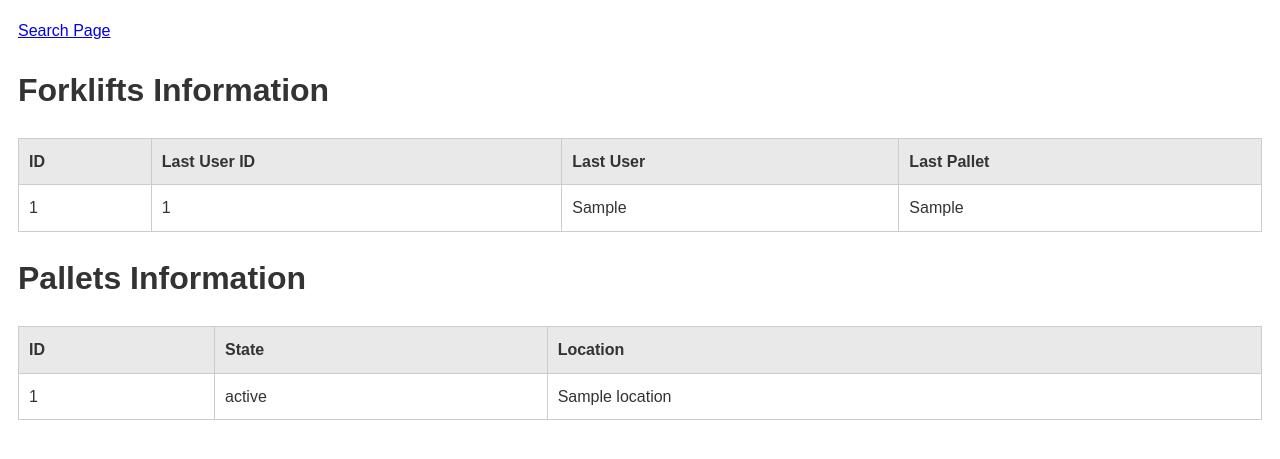
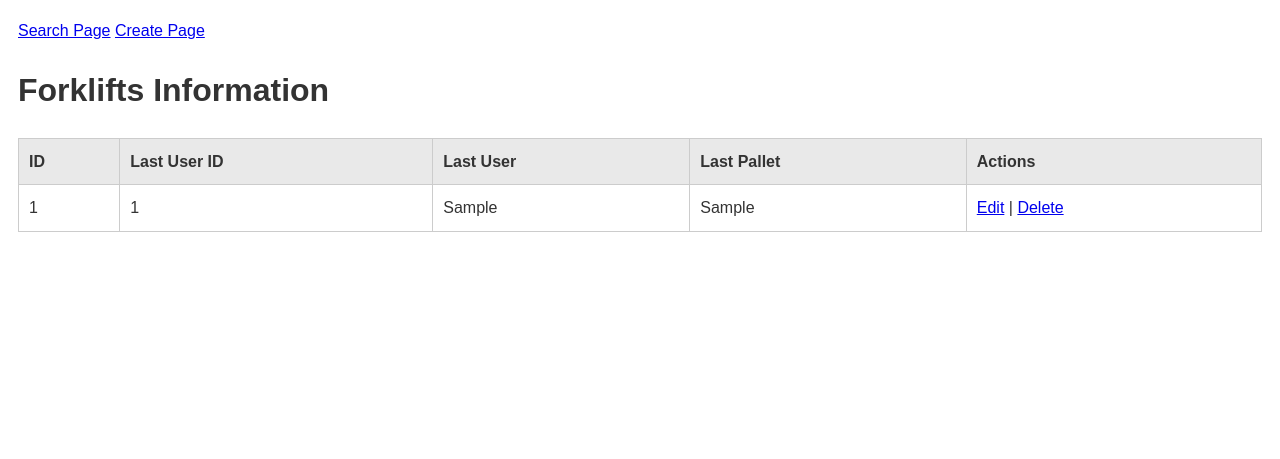
Before and after one commit to AeroWatchDkIT/AdminViewPy, a Flask app: page / in a window 1280 px wide. Shown: the top 459 px of the page. Run offline with Flask 3, Linux system fonts and the light colour scheme; a database or web service that is not in the repository returns one stand-in record (values such as "Sample title"); data that the repository does not hold is empty.

Commit message:
Added Crud Features

```diff
--- a/app.py
+++ b/app.py
@@ -1,27 +1,41 @@
-from flask import Flask, render_template
+from flask import Flask, render_template, request, redirect, url_for
 import requests
-from flask import request
 
 app = Flask(__name__)
+
+# Define your API endpoints
+FORKLIFTS_API = 'https://localhost:7128/Forklifts'
 
 @app.route('/')
 def index():
     # Fetch data from the Forklifts endpoint
-    forklift_response = requests.get('https://localhost:7128/Forklifts', verify=False)
-    if forklift_response.status_code == 200:
-        forklifts_data = forklift_response.json().get('forklifts', [])  # Use .get for safer access
+    response = requests.get(FORKLIFTS_API, verify=False)
+    if response.status_code == 200:
+        forklifts_data = response.json().get('forklifts', [])
     else:
         forklifts_data = []
 
-    # Fetch data from the Pallets endpoint
-    pallet_response = requests.get('https://localhost:7128/Pallets', verify=False)
-    if pallet_response.status_code == 200:
-        pallets_data = pallet_response.json()  # Assuming this is a list directly
-    else:
-        pallets_data = []
+    return render_template('index.html', forklifts=forklifts_data)
 
-    # Render data in a HTML template
-    return render_template('index.html', forklifts=forklifts_data, pallets=pallets_data)
+# Create Data (Create)
+@app.route('/create', methods=['GET', 'POST'])
+def create():
+    if request.method == 'POST':
+        # Process the form data and create a new data entry using the API
+        new_data = {
+            'id': request.form['id'],
+            'lastUserId': request.form['lastUserId'],
+            'lastUser': request.form['lastUser'],
+            'lastPallet': request.form['lastPallet']
+        }
+        # Send a POST request to your API to create the new data entry
+        response = requests.post(FORKLIFTS_API, json=new_data, verify=False)
+        if response.status_code == 201:  # Assuming a successful creation status code
+            # Redirect to the data listing page after successful creation
+            return redirect(url_for('index'))
+
+    # Display a form for creating new data
+    return render_template('create.html')
 
 @app.route('/forklifts')
 def forklifts():
@@ -42,5 +56,46 @@ def forklifts():
     # Render data in a HTML template
     return render_template('forklifts.html', forklifts=forklifts_data)
 
+# Update Data (Update)
+@app.route('/edit/<string:id>', methods=['GET', 'POST'])
+def edit(id):
+    # Fetch the existing data entry based on the provided ID
+    response = requests.get(f'{FORKLIFTS_API}/{id}', verify=False)
+    if response.status_code == 200:
+        data_entry = response.json()  # Assuming your API provides data by ID
+    else:
+        # Handle not found or other error scenarios
+        # You can redirect to an error page or show an error message
+        return 'Data not found', 404
+
+    if request.method == 'POST':
+        # Process the form data and update the existing data entry using the API
+        updated_data = {
+            'lastUserId': request.form['lastUserId'],
+            'lastUser': request.form['lastUser'],
+            'lastPallet': request.form['lastPallet']
+        }
+        # Send a PUT request to your API to update the data entry
+        response = requests.put(f'{FORKLIFTS_API}/{id}', json=updated_data, verify=False)
+        if response.status_code == 200:  # Assuming a successful update status code
+            # Redirect to the data listing page after successful update
+            return redirect(url_for('index'))
+
+    # Display a form for editing the existing data
+    return render_template('edit.html', data=data_entry)
+
+# Delete Data (Delete)
+@app.route('/delete/<string:id>', methods=['GET', 'POST'])
+def delete(id):
+    if request.method == 'POST':
+        # Send a DELETE request to your API to delete the data entry by ID
+        response = requests.delete(f'{FORKLIFTS_API}/{id}', verify=False)
+        if response.status_code == 204:  # Assuming a successful deletion status code
+            # Redirect to the data listing page after successful deletion
+            return redirect(url_for('index'))
+
+    # Display a confirmation page for deleting the data
+    return render_template('delete.html', id=id)
+
 if __name__ == '__main__':
     app.run(debug=True)
--- a/templates/index.html
+++ b/templates/index.html
@@ -6,10 +6,13 @@
     <meta name="viewport" content="width=device-width, initial-scale=1.0">
     <title>Forklifts and Pallets Data</title>
     <link rel="stylesheet" href="{{ url_for('static', filename='css/style.css') }}">
+    <script src="{{ url_for('static', filename='js/script.js') }}"></script>
     <!-- Add some CSS for styling here -->
 </head>
 <body>
     <a href="/forklifts">Search Page</a>
+    <a href="/create">Create Page</a>
+
     <h1>Forklifts Information</h1>
     <table border="1">
     <thead>
@@ -18,34 +21,20 @@
             <th>Last User ID</th>
             <th>Last User</th>
             <th>Last Pallet</th>
+            <th>Actions</th>  <!-- Add a new column for actions -->
         </tr>
     </thead>
     <tbody>
-            {% for forklift in forklifts  %}
+        {% for forklift in forklifts %}
         <tr>
             <td>{{ forklift.id }}</td>
             <td>{{ forklift.lastUserId }}</td>
             <td>{{ forklift.lastUser }}</td>
             <td>{{ forklift.lastPallet }}</td>
-            </tr>
-            {% endfor %}
-        </tbody>
-    </table>
-    <h1>Pallets Information</h1>
-    <table border="1">
-        <thead>
-            <tr>
-                <th>ID</th>
-                <th>State</th>
-                <th>Location</th>
-            </tr>
-        </thead>
-        <tbody>
-            {% for pallet in pallets %}
-            <tr>
-                <td>{{ pallet['id'] }}</td>
-                <td>{{ pallet['state'] }}</td>
-                <td>{{ pallet['location'] }}</td>
+            <td>
+                <a href="{{ url_for('edit', id=forklift.id) }}">Edit</a> |
+                <a href="{{ url_for('delete', id=forklift.id) }}">Delete</a>
+            </td>
         </tr>
         {% endfor %}
     </tbody>
```
Also changed, not shown: templates/create.html (added, +32 -0 lines), templates/delete.html (added, +17 -0 lines), templates/edit.html (added, +30 -0 lines). Lines whose indentation alone changed are shown as unchanged.
